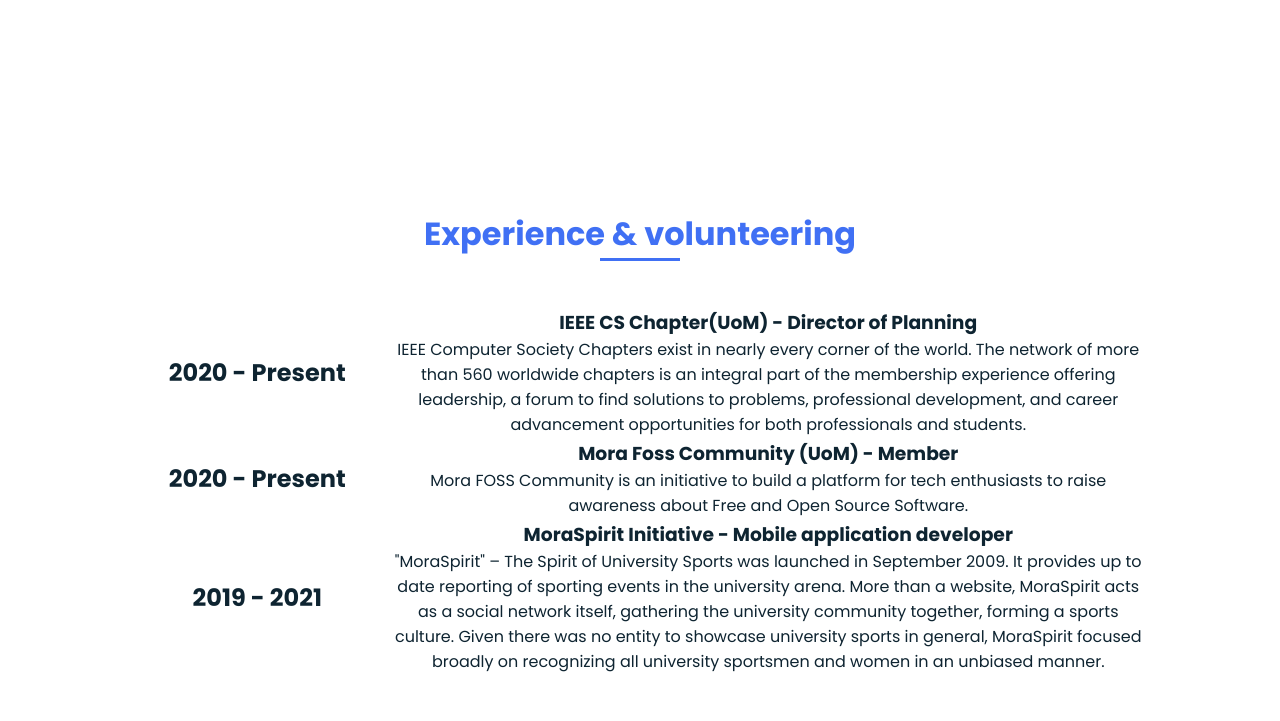
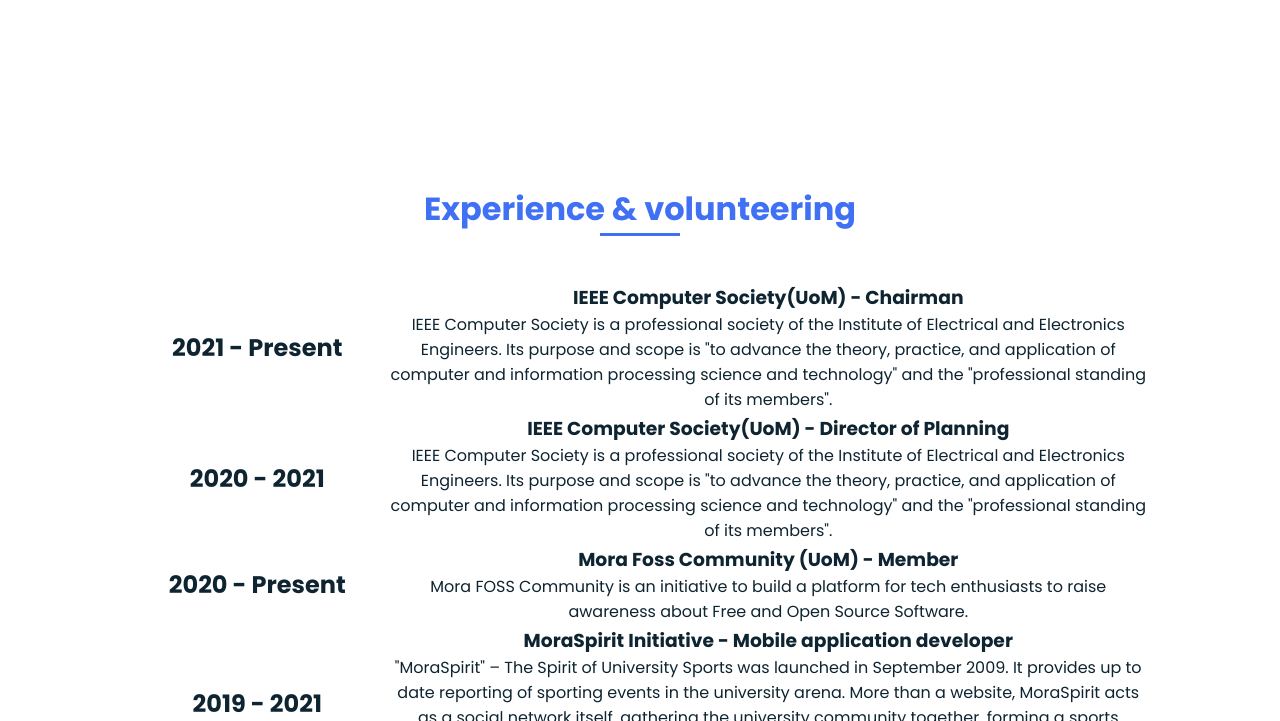
Before and after one commit to gima1997/i-am-gimsara, a plain HTML site: page index.html in a window 1280 px wide. Shown: the part 2806-3527 px from the top of the page. Drawn offline with nearby package versions, Linux system fonts and the light colour scheme.

Commit message:
added updates

```diff
--- a/index.html
+++ b/index.html
@@ -77,8 +77,8 @@
 
                 <div>
                     <h2 class="about__subtitle">I'am Gimsara Kulathunga</h2>
-                    <p class="about__text">I'm a 24 year old and nowadays I am volunteering as a director of planning in
-                        IEEE Computer Society Chapter in University of Moratuwa student branch. As well as I worked as
+                    <p class="about__text">I'm a 24 year old and nowadays I am volunteering as a chairman in
+                        IEEE Computer Society in University of Moratuwa student branch. As well as I worked as
                         member of web and technology pillar in MoraSpirits Initiative.MoraSpirit initiative is a media
                         platform for all the sri lankan university sports. I describe myself as a passionate developer
                         who loves coding,web platform and learning new technology.<br>Aside from my studying, I like to
@@ -166,7 +166,7 @@
                                 <div class="skills__data">
                                     <div class="skills__names">
 
-                                        <span class="skills__name">Node.js</span>
+                                        <span class="skills__name">React Js</span>
                                     </div>
                                     <div class="skills__bar skills__ux">
 
@@ -445,15 +445,25 @@
                 <table>
                     <tr class="experience_subtitle" style="margin-left: 5%;">
                         <td style="width: 25%;">
-                            <h1>2020 - Present </h1>
+                            <h1>2021 - Present </h1>
                         </td>
                         <td>
-                            <h3>IEEE CS Chapter(UoM) - Director of Planning</h3>
+                            <h3>IEEE Computer Society(UoM) - Chairman</h3>
                             <p>
-                                IEEE Computer Society Chapters exist in nearly every corner of the world. The network of
-                                more than 560 worldwide chapters is an integral part of the membership experience
-                                offering leadership, a forum to find solutions to problems, professional development,
-                                and career advancement opportunities for both professionals and students.
+
+IEEE Computer Society is a professional society of the Institute of Electrical and Electronics Engineers. Its purpose and scope is "to advance the theory, practice, and application of computer and information processing science and technology" and the "professional standing of its members".
+                            </p>
+                        </td>
+                    </tr>
+                    <tr class="experience_subtitle" style="margin-left: 5%;">
+                        <td style="width: 25%;">
+                            <h1>2020 - 2021 </h1>
+                        </td>
+                        <td>
+                            <h3>IEEE Computer Society(UoM) - Director of Planning</h3>
+                            <p>
+
+IEEE Computer Society is a professional society of the Institute of Electrical and Electronics Engineers. Its purpose and scope is "to advance the theory, practice, and application of computer and information processing science and technology" and the "professional standing of its members".
                             </p>
                         </td>
                     </tr>
```
